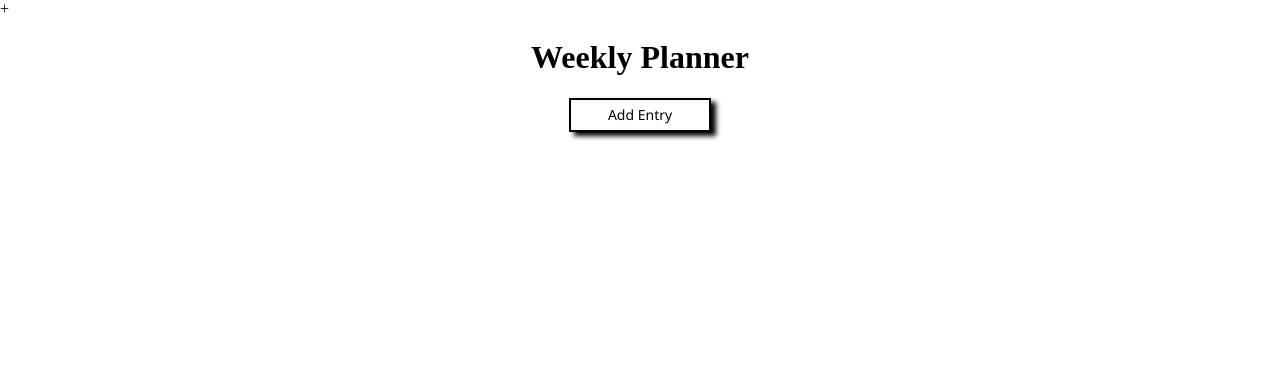
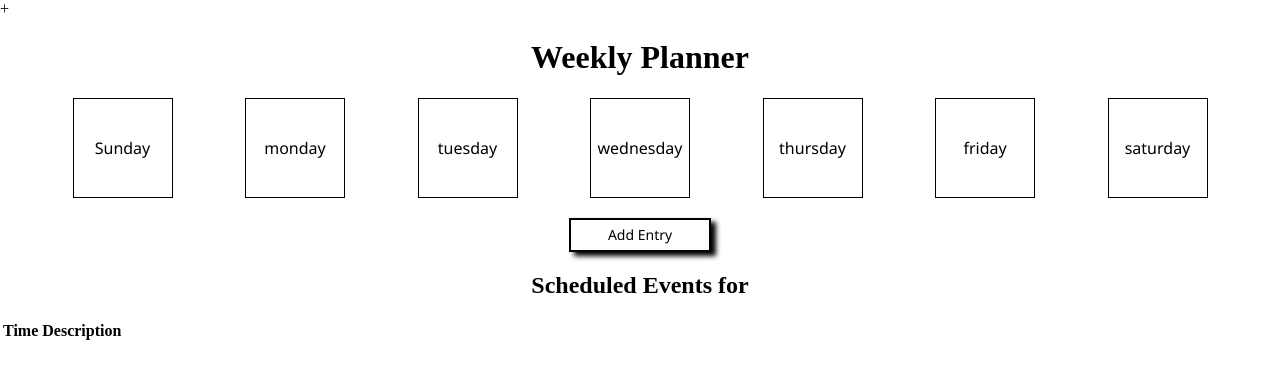
Before and after one commit to AndyPark20/week-planner, a plain HTML site: page index.html in a window 1280 px wide. Drawn offline with Linux system fonts and the light colour scheme.

Commit message:
created weekday buttons

```diff
--- a/index.html
+++ b/index.html
@@ -1,15 +1,20 @@
 <!DOCTYPE html>
 <html lang="en">
-
   <head>
     <meta charset="UTF-8" />
     <meta name="viewport" content="width=device-width, initial-scale=1.0" />
     <title>Week Planner</title>
     <link rel="stylesheet" href="styles.css" />
     <link rel="preconnect" href="https://fonts.gstatic.com" />
-  <link href="https://fonts.googleapis.com/css2?family=Ubuntu:wght@500&display=swap" rel="stylesheet" />
+    <link
+      href="https://fonts.googleapis.com/css2?family=Ubuntu:wght@500&display=swap"
+      rel="stylesheet"
+    />
     <link rel="preconnect" href="https://fonts.gstatic.com" />
-  <link href="https://fonts.googleapis.com/css2?family=Noto+Sans&display=swap" rel="stylesheet" />
+    <link
+      href="https://fonts.googleapis.com/css2?family=Noto+Sans&display=swap"
+      rel="stylesheet"
+    />
   </head>
   +
 
@@ -33,11 +38,23 @@
                   <option value="friday">Friday</option>
                   <option value="saturday">Saturday</option>
                 </select>
-            <input type="time" class="time input-style border-solid" name="time" min="12:00" max="24:00">
+                <input
+                  type="time"
+                  class="time input-style border-solid"
+                  name="time"
+                  min="12:00"
+                  max="24:00"
+                />
               </div>
               <div class="description-row margin-top">
-              <textarea class="description border-solid" type="text" rows="4" cols="60" name="description"
-                placeholder="Description"></textarea>
+                <textarea
+                  class="description border-solid"
+                  type="text"
+                  rows="4"
+                  cols="60"
+                  name="description"
+                  placeholder="Description"
+                ></textarea>
               </div>
               <div class="button-row margin-top">
                 <button class="submit" type="submit">Submit</button>
@@ -50,13 +67,39 @@
         <div class="column-full">
           <h1>Weekly Planner</h1>
         </div>
+        <div class="column-weekday">
+          <button class="weekday-btn" data-view="sunday">Sunday</button>
+          <button class="weekday-btn" data-view="monday">monday</button>
+          <button class="weekday-btn" data-view="tuesday">tuesday</button>
+          <button class="weekday-btn" data-view="wednesday">wednesday</button>
+          <button class="weekday-btn" data-view="thursday">thursday</button>
+          <button class="weekday-btn" data-view="friday">friday</button>
+          <button class="weekday-btn" data-view="saturday">saturday</button>
+        </div>
         <div class="column-full">
           <button type="submit" class="button">Add Entry</button>
+        </div>
+        <div class="column-full">
+          <h2>Scheduled Events for <span id="days"></span></h2>
+        </div>
+        <div class="column-full">
+          <table>
+            <thead>
+              <tr>
+                <th>Time</th>
+                <th>Description</th>
+              </tr>
+            </thead>
+            <tbody>
+              <tr>
+                <td></td>
+              </tr>
+            </tbody>
+          </table>
         </div>
       </div>
       <script src="data.js"></script>
       <script src="main.js"></script>
     </div>
   </body>
-
 </html>
--- a/styles.css
+++ b/styles.css
@@ -1,4 +1,3 @@
-
 * {
   box-sizing: border-box;
 }
@@ -17,12 +16,12 @@ body {
 } */
 
 .row {
-  display:flex;
-  flex-direction:column;
+  display: flex;
+  flex-direction: column;
 }
 
 .button {
-  font-family:'Noto Sans', sans-serif;
+  font-family: "Noto Sans", sans-serif;
   font-size: 14px;
   width: 142px;
   height: 34px;
@@ -31,40 +30,41 @@ body {
   border: 2px solid black;
   box-shadow: 5px 4px 5px 0px black;
   transition: all 1s ease-in-out;
+  margin-top: 20px;
 }
 
-.button:hover, .submit:hover{
+.button:hover,
+.submit:hover {
   background-color: lightblue;
   cursor: pointer;
 }
 
 .pop-up {
   /* height:50%; */
-  width:60%;
-  background-color:white;
-  border:1px solid black;
-  align-self:center;
-  display:flex;
+  width: 60%;
+  background-color: white;
+  border: 1px solid black;
+  align-self: center;
+  display: flex;
   justify-content: center;
 }
 
 .modal {
-  width:100%;
-  height:100vh;
-  position:fixed;
-  background: rgba(0,0,0,0.3);
-  display:flex;
+  width: 100%;
+  height: 100vh;
+  position: fixed;
+  background: rgba(0, 0, 0, 0.3);
+  display: flex;
   justify-content: center;
-  top:0;
+  top: 0;
 }
 
 .input-style {
   height: 25px;
   width: 107px;
-  font-family: 'Noto Sans', sans-serif, helvetica;
+  font-family: "Noto Sans", sans-serif, helvetica;
   font-size: 12px;
-  margin-right:10px;
-
+  margin-right: 10px;
 }
 
 .input-row {
@@ -84,17 +84,17 @@ body {
 
 .pop-container {
   width: 80%;
-  display:flex;
+  display: flex;
   justify-content: center;
 }
 
-.margin-top{
+.margin-top {
   margin-top: 15px;
   margin-bottom: 20px;
 }
 
-.submit{
-  font-family:'Noto Sans', sans-serif;
+.submit {
+  font-family: "Noto Sans", sans-serif;
   font-size: 12px;
   width: 80px;
   height: 25px;
@@ -105,10 +105,31 @@ body {
   transition: all 1s ease-in-out;
 }
 
-.border-solid{
+.border-solid {
   border: 2px solid black;
 }
 
 .hidden {
-  display:none;
+  display: none;
 }
+
+.column-weekday {
+  display: flex;
+  justify-content: space-evenly;
+}
+
+.weekday-btn {
+  width: 100px;
+  height: 100px;
+  background-color: white;
+  color: black;
+  border: 1px solid black;
+  font-family: "Noto Sans", sans-serif, Arial, Helvetica, sans-serif;
+  font-size: 16px;
+  transition: all 1s ease-in-out;
+}
+
+.weekday-btn:hover {
+  cursor: pointer;
+  background-color: lightgray;
+}
```
Also changed, not shown: main.js (+9 -16 lines). Lines whose indentation alone changed are shown as unchanged.
